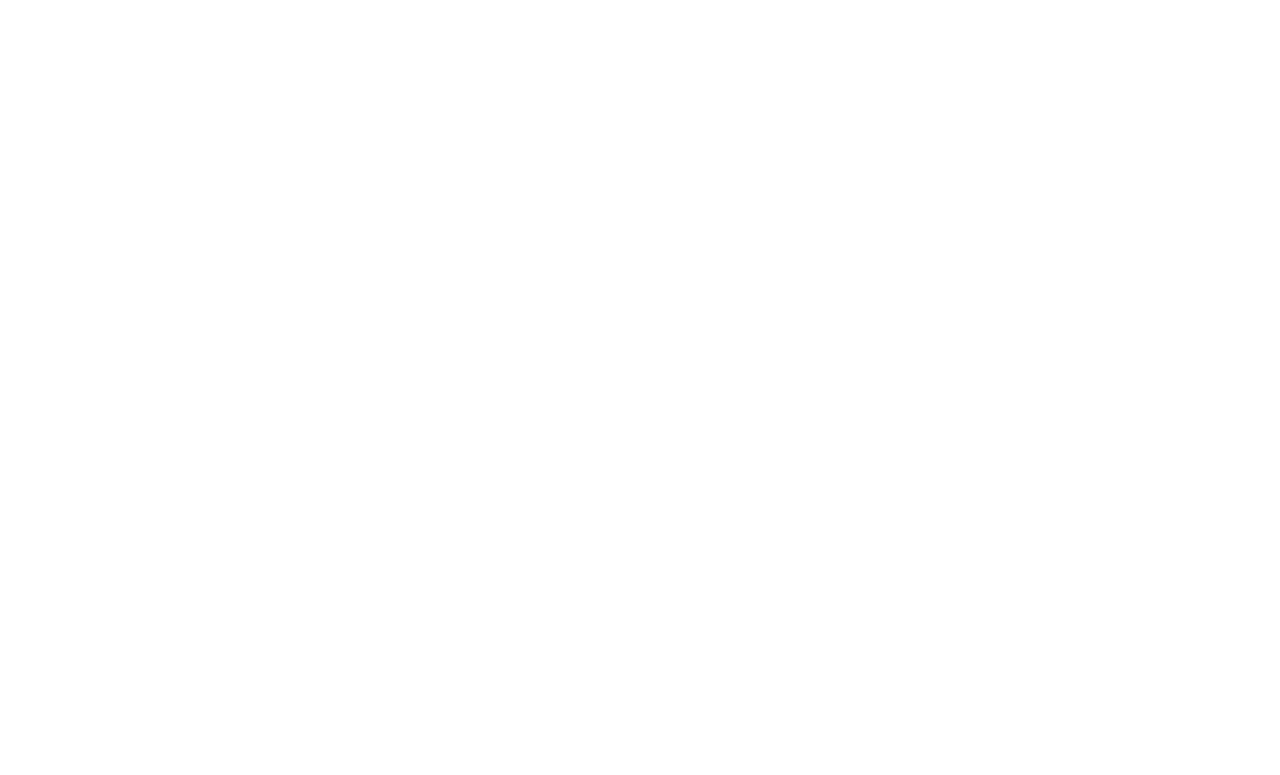
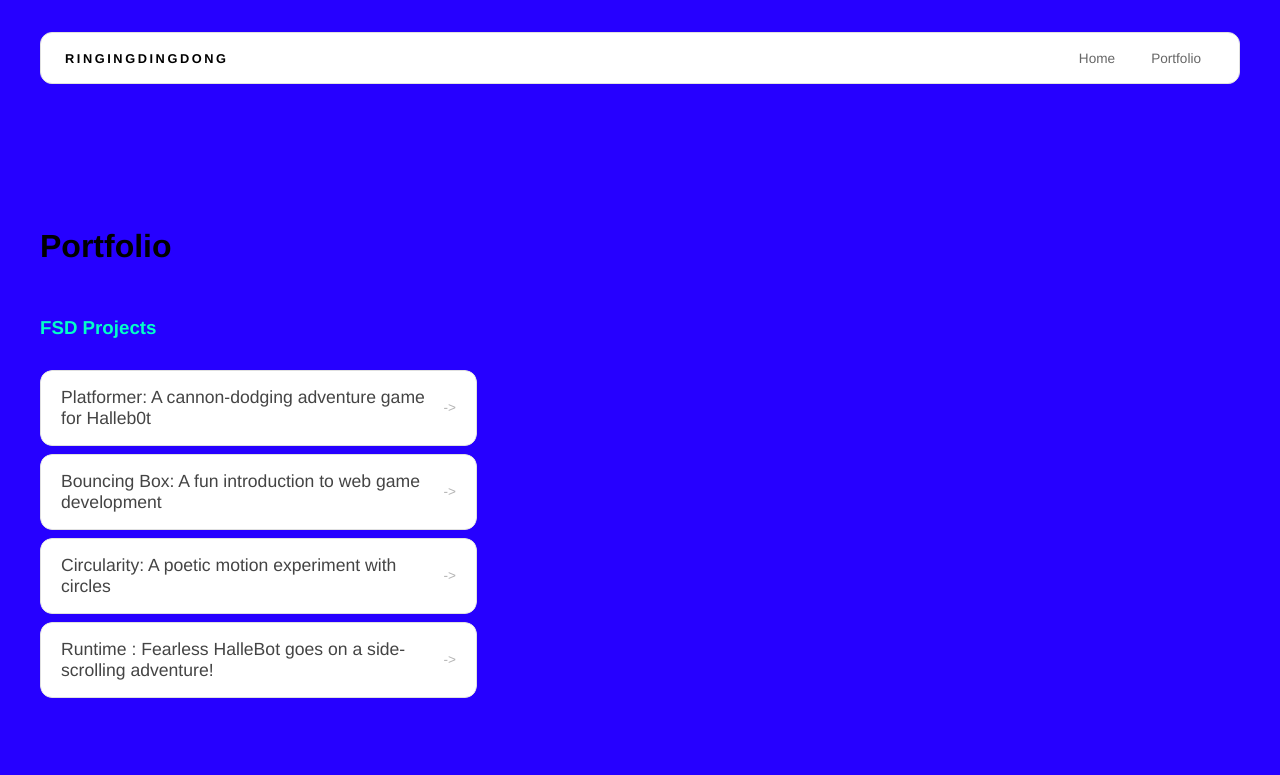
Before and after one commit to gl5609986/gl5609986.github.io, a plain HTML site: page portfolio.html in a window 1280 px wide. Drawn offline with Linux system fonts and the light colour scheme.

```diff
--- a/portfolio.html
+++ b/portfolio.html
@@ -0,0 +1,51 @@
+<!DOCTYPE html>
+<html>
+  <head>
+    <title>ringingdingdong</title>
+    <link rel="stylesheet" href="style.css" />
+  </head>
+
+  <body>
+    <!-- All content goes here -->
+    <div id="all-contents">
+      <nav>
+        <H1>ringingdingdong</H1>
+        <ul id="nav-ul">
+<li class="nav-li">
+  <a href="index.html">Home</a>
+</li>
+<li class="nav-li">
+  <a href="portfolio.html">Portfolio</a>
+</li>
+</ul>
+</nav>
+
+      </nav>
+
+      <main>
+<div class="content">
+    <h1>Portfolio</h1>
+    <h3>FSD Projects</h3>
+    <ul id="portfolio">
+      <li>
+  <a href="fsd-projects/platformer/">Platformer: A cannon-dodging adventure game for Halleb0t</a>
+</li>
+<li>
+  <a href="fsd-projects/bouncing-box/">Bouncing Box: A fun introduction to web game development</a>
+</li>
+<li>
+  <a href="fsd-projects/circularity/">Circularity: A poetic motion experiment with circles</a>
+</li>
+<li>
+ <a href="fsd-projects/runtime/">Runtime : Fearless HalleBot goes on a side-scrolling adventure!</a>
+</li>
+
+    </ul>
+
+    <!-- ASD Projects will go here -->
+
+  </div>
+      </main>
+    </div>
+  </body>
+</html>
--- a/style.css
+++ b/style.css
@@ -202,4 +202,55 @@
 .nav-li a:hover {
   background: #000;
   color: #fff;
+}/* Portfolio styles */
+.content h1 {
+  color: black;
 }
+
+#portfolio {
+  list-style: none;
+  margin: 0;
+  padding: 0;
+  width: 100%;
+  display: flex;
+  flex-direction: column;
+  gap: 8px;
+}
+
+#portfolio li {
+  border-radius: 12px;
+  overflow: hidden;
+}
+
+#portfolio a {
+  display: flex;
+  justify-content: space-between;
+  align-items: center;
+  text-decoration: none;
+  color: #444;
+  padding: 16px 20px;
+  font-size: 1.1rem;
+  font-weight: 500;
+  background: #fff;
+  border: 1px solid #e0e0e0;
+  border-radius: 12px;
+  transition: background 0.25s ease, color 0.25s ease, transform 0.25s ease;
+}
+
+#portfolio a:hover {
+  background: #000;
+  color: #fff;
+  transform: translateX(4px);
+}
+
+#portfolio a::after {
+  content: "->";
+  font-size: 0.85rem;
+  opacity: 0.4;
+  transition: opacity 0.25s ease;
+  white-space: nowrap;
+}
+
+#portfolio a:hover::after {
+  opacity: 1;
+}
```
Also changed, not shown: fsd-projects/platformer/platformer.js (+16 -11 lines).
